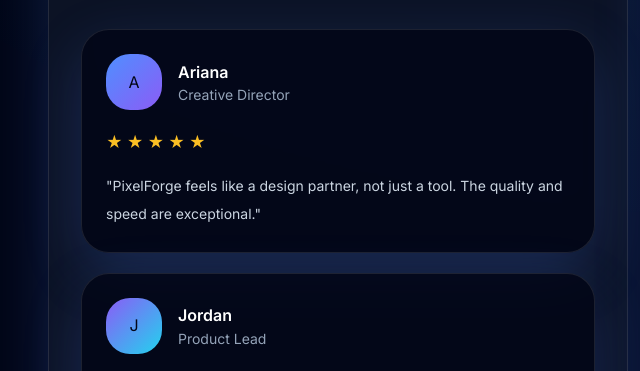
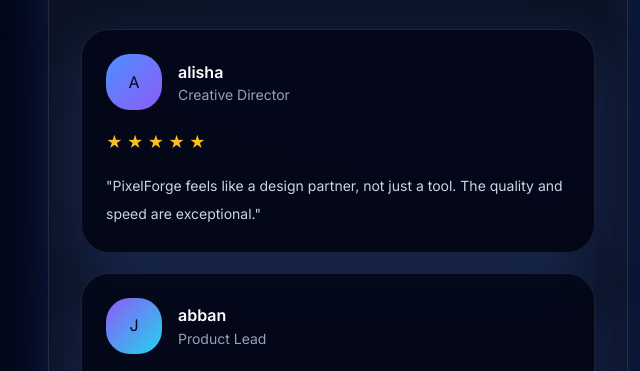
Before and after one commit to afifaar-create/pixelforgeai, a website: page public/index.html in a window 1280 px wide. Shown: the part 5544-5915 px from the top of the page, 0-640 px from the left. Drawn offline with nearby package versions, Linux system fonts and the light colour scheme.

Commit message:
Update website

```diff
--- a/public/index.html
+++ b/public/index.html
@@ -408,7 +408,7 @@
                 <div class="flex items-center gap-4">
                   <div class="grid h-14 w-14 place-items-center rounded-3xl bg-gradient-to-br from-skyglow to-violetglow text-slate-950">A</div>
                   <div>
-                    <p class="font-semibold text-white">Ariana</p>
+                    <p class="font-semibold text-white">alisha</p>
                     <p class="text-sm text-slate-400">Creative Director</p>
                   </div>
                 </div>
@@ -421,7 +421,7 @@
                 <div class="flex items-center gap-4">
                   <div class="grid h-14 w-14 place-items-center rounded-3xl bg-gradient-to-br from-violetglow to-cyanlight text-slate-950">J</div>
                   <div>
-                    <p class="font-semibold text-white">Jordan</p>
+                    <p class="font-semibold text-white">abban</p>
                     <p class="text-sm text-slate-400">Product Lead</p>
                   </div>
                 </div>
```
